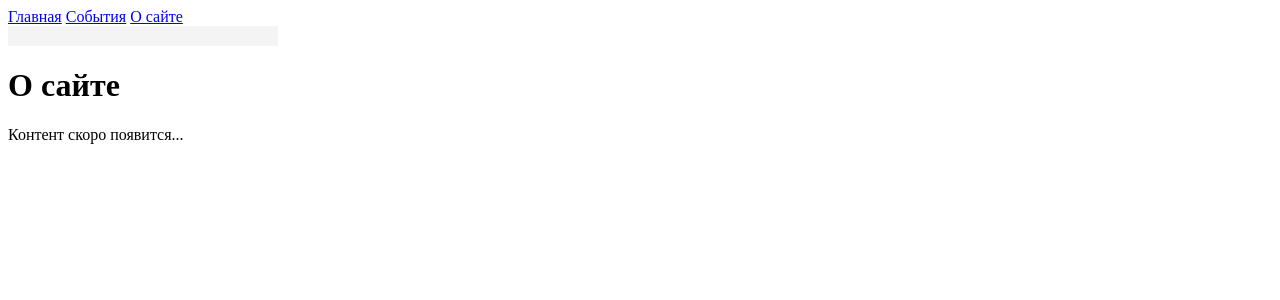
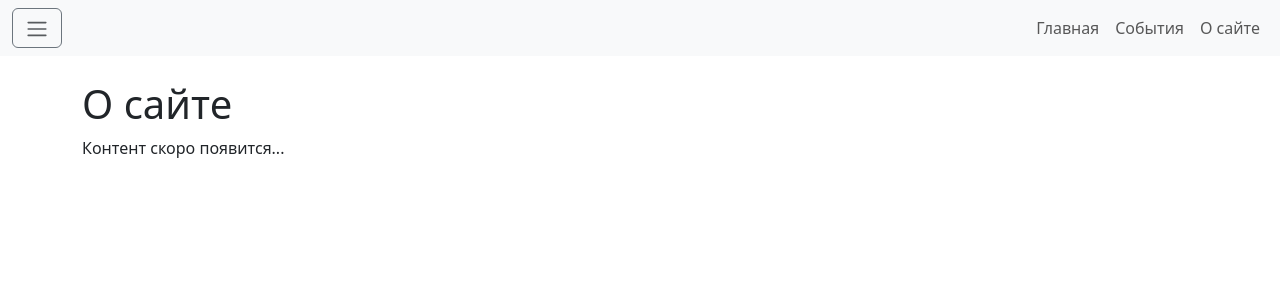
Before and after one commit to ekiskis/echobots_site, a Django app: page /about/ in a window 1280 px wide. Shown: the top 300 px of the page. Run offline with Django 5.2, Linux system fonts and the light colour scheme; data that the repository does not hold is empty.

Commit message:
ну почти finaly рабочий

```diff
--- a/pages/templates/pages/base.html
+++ b/pages/templates/pages/base.html
@@ -2,57 +2,75 @@
 <html lang="ru">
 <head>
     <meta charset="UTF-8">
-    <meta name="viewport" content="width=device-width, initial-scale=1.0">
+    <meta name="viewport" content="width=device-width, initial-scale=1">
     <title>{% block title %}Сайт{% endblock %}</title>
-    <style>
-        .active { font-weight: bold; }
-        #sidebar { width: 250px; background: #f4f4f4; padding: 10px; }
-        .menu-toggle { cursor: pointer; font-weight: bold; }
-        .submenu { display: none; padding-left: 15px; }
-    </style>
+    <link href="https://cdn.jsdelivr.net/npm/bootstrap@5.3.0/dist/css/bootstrap.min.css" rel="stylesheet">
 </head>
 <body>
-    <nav>
-        <a href="{% url 'home' %}" >Главная</a>
-        <a href="{% url 'events' %}" >События</a>
-        <a href="{% url 'about' %}" >О сайте</a>
+    <!-- Navbar -->
+    <nav class="navbar navbar-expand-lg navbar-light bg-light">
+        <div class="container-fluid">
+            <!-- Гамбургер: кнопка, открывающая offcanvas меню -->
+            <button class="btn btn-outline-secondary" type="button" data-bs-toggle="offcanvas" data-bs-target="#offcanvasMenu" aria-controls="offcanvasMenu">
+                <span class="navbar-toggler-icon"></span>
+            </button>
+
+            <!-- Основное меню -->
+            <div class="collapse navbar-collapse">
+                <ul class="navbar-nav ms-auto mb-2 mb-lg-0">
+                    <li class="nav-item">
+                        <a class="nav-link" href="{% url 'home' %}">Главная</a>
+                    </li>
+                    <li class="nav-item">
+                        <a class="nav-link" href="{% url 'events' %}">События</a>
+                    </li>
+                    <li class="nav-item">
+                        <a class="nav-link" href="{% url 'about' %}">О сайте</a>
+                    </li>
+                </ul>
+            </div>
+        </div>
     </nav>
 
-    <div id="sidebar">
+    <!-- Offcanvas меню (боковое меню) -->
+    <div class="offcanvas offcanvas-start" tabindex="-1" id="offcanvasMenu" aria-labelledby="offcanvasMenuLabel">
+        <div class="offcanvas-header">
+            <h5 class="offcanvas-title" id="offcanvasMenuLabel">Меню</h5>
+            <button type="button" class="btn-close text-reset" data-bs-dismiss="offcanvas" aria-label="Закрыть"></button>
+        </div>
+        <div class="offcanvas-body">
+            <div class="accordion" id="accordionMenu">
                 {% for menu_list in menu_lists %}
-            <div>
-                <span class="menu-toggle">{{ menu_list.title }}</span>
-                <div class="submenu">
+                <div class="accordion-item">
+                    <h2 class="accordion-header" id="heading{{ forloop.counter }}">
+                        <button class="accordion-button collapsed" type="button" data-bs-toggle="collapse" data-bs-target="#collapse{{ forloop.counter }}" aria-expanded="false" aria-controls="collapse{{ forloop.counter }}">
+                            {{ menu_list.title }}
+                        </button>
+                    </h2>
+                    <div id="collapse{{ forloop.counter }}" class="accordion-collapse collapse" aria-labelledby="heading{{ forloop.counter }}">
+                        <div class="accordion-body">
+                            <ul class="list-unstyled">
                                 {% for item in menu_list.items.all %}
                                     {% if item.linked_page %}
-                            <a href="{% url 'page_detail' slug=item.linked_page.slug %}">{{ item.title }}</a>
+                                        <li><a href="{% url 'page_detail' slug=item.linked_page.slug %}">{{ item.title }}</a></li>
                                     {% elif item.external_url %}
-                            <a href="{{ item.external_url }}" target="_blank">{{ item.title }}</a>
+                                        <li><a href="{{ item.external_url }}" target="_blank">{{ item.title }}</a></li>
                                     {% endif %}
                                 {% endfor %}
+                            </ul>
+                        </div>
                     </div>
                 </div>
                 {% endfor %}
             </div>
+        </div>
+    </div>
 
-    <main>
+    <!-- Основное содержимое страницы -->
+    <div class="container mt-4">
         {% block content %}{% endblock %}
-    </main>
+    </div>
 
-    <script>
-        document.addEventListener("DOMContentLoaded", function () {
-            const savedState = localStorage.getItem("menuState");
-            if (savedState) {
-                document.getElementById("sidebar").innerHTML = savedState;
-            }
-
-            document.querySelectorAll(".menu-toggle").forEach(button => {
-                button.addEventListener("click", function () {
-                    this.nextElementSibling.classList.toggle("submenu");
-                    localStorage.setItem("menuState", document.getElementById("sidebar").innerHTML);
-                });
-            });
-        });
-    </script>
+    <script src="https://cdn.jsdelivr.net/npm/bootstrap@5.3.0/dist/js/bootstrap.bundle.min.js"></script>
 </body>
 </html>
```
Lines whose indentation alone changed are shown as unchanged.
